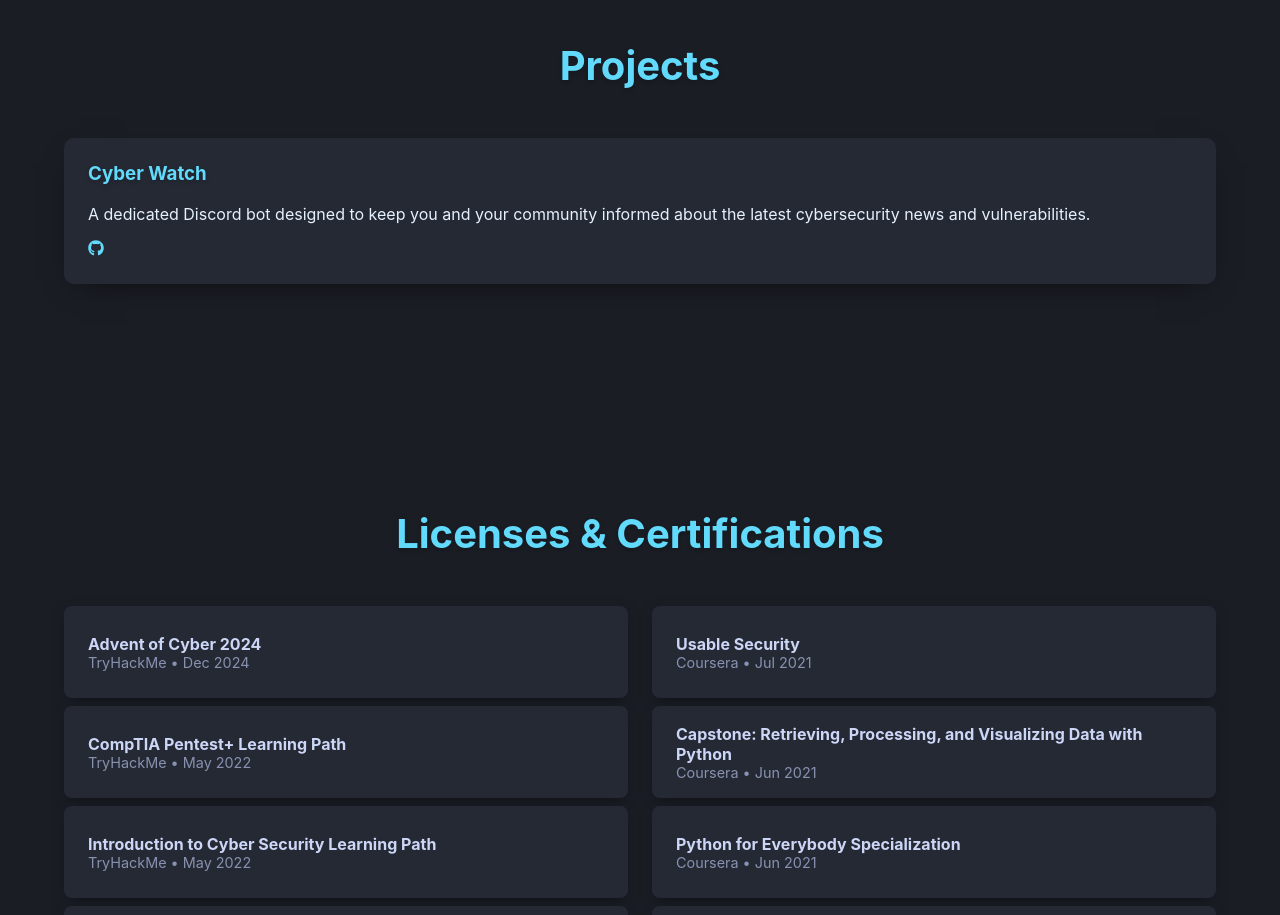
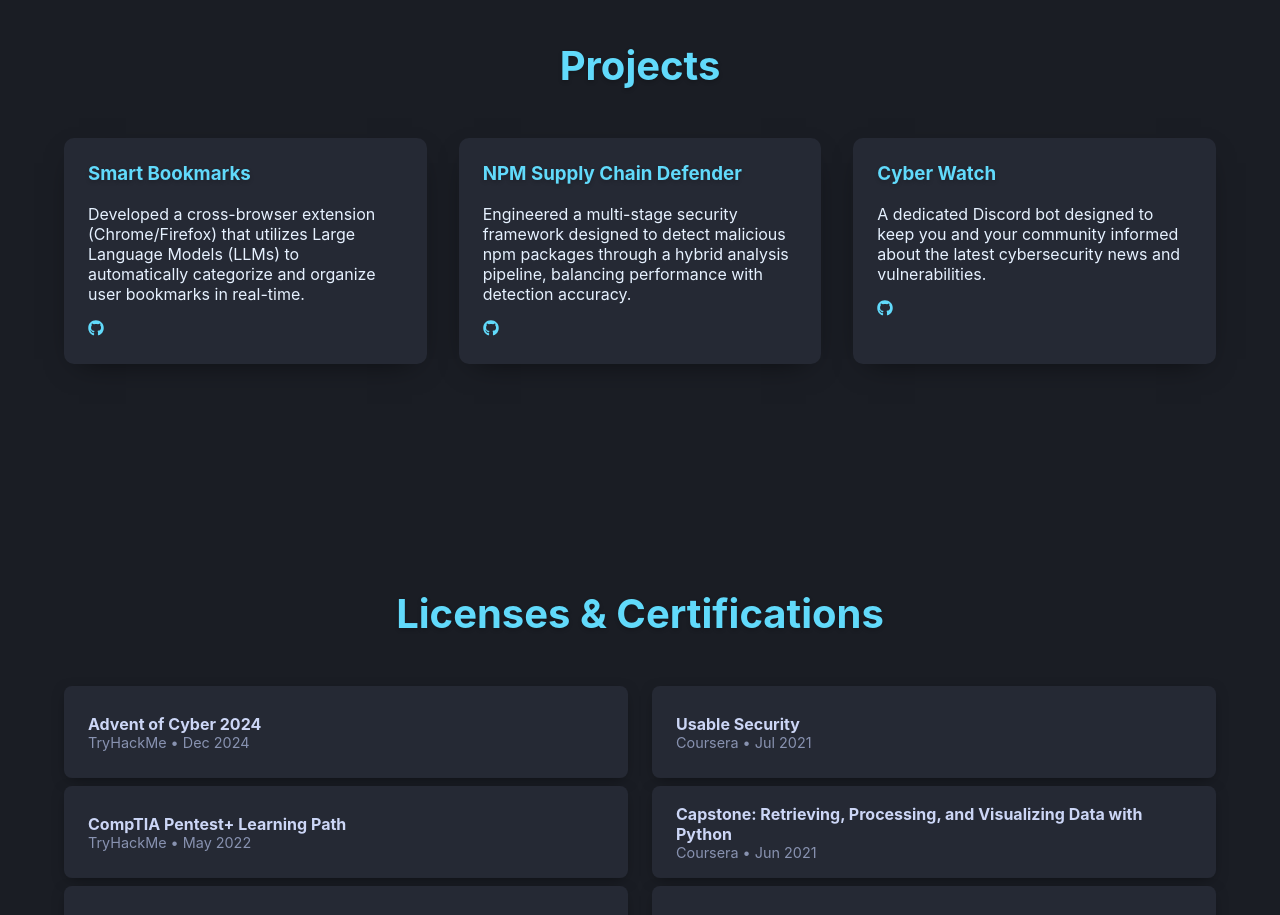
Before and after one commit to Savitar608/Savitar608.github.io, a React (Vite) app: page / in a window 1280 px wide. Shown: the part 3400-4315 px from the top of the page. Built offline with nearby package versions, Linux system fonts and the light colour scheme; no server answers.

Commit message:
Added new projects

```diff
--- a/src/components/Projects.jsx
+++ b/src/components/Projects.jsx
@@ -3,11 +3,23 @@
 
 const projects = [
     {
+        title: 'Smart Bookmarks',
+        description: 'Developed a cross-browser extension (Chrome/Firefox) that utilizes Large Language Models (LLMs) to automatically categorize and organize user bookmarks in real-time.',
+        tags: ['Browser Extension', 'LLM', 'Productivity', 'JavaScript'],
+        github: 'https://github.com/Savitar608/smart-bookmarks'
+    },
+    {
+        title: 'NPM Supply Chain Defender',
+        description: 'Engineered a multi-stage security framework designed to detect malicious npm packages through a hybrid analysis pipeline, balancing performance with detection accuracy.',
+        tags: ['Python', 'Security', 'Supply Chain Security', 'Malware Analysis', 'npm'],
+        github: 'https://github.com/orgs/ec521-null-pointers/repositories',
+    },
+    {
         title: 'Cyber Watch',
         description: 'A dedicated Discord bot designed to keep you and your community informed about the latest cybersecurity news and vulnerabilities.',
         tags: ['Python', 'Security', 'Discord Bot'],
         github: 'https://github.com/Savitar608/cyber-watch',
-    }
+    },
 ];
 
 const Projects = () => {
```
